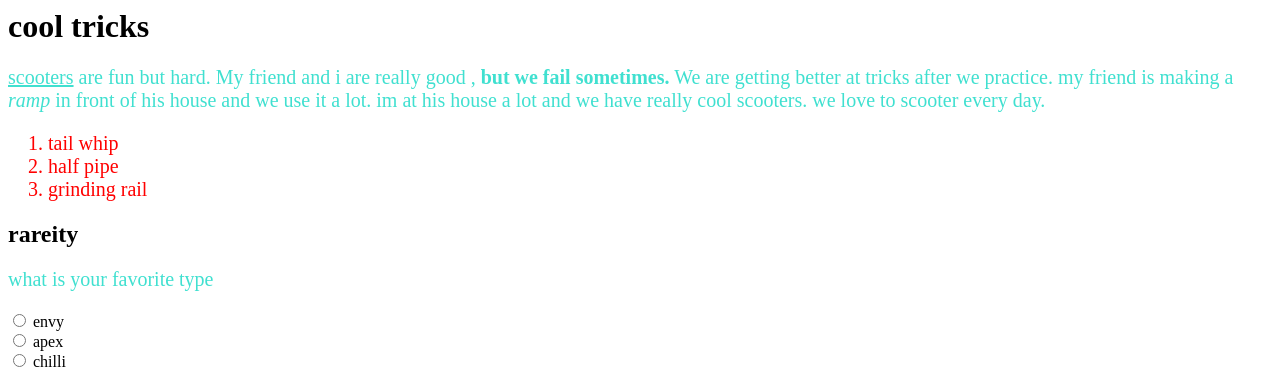
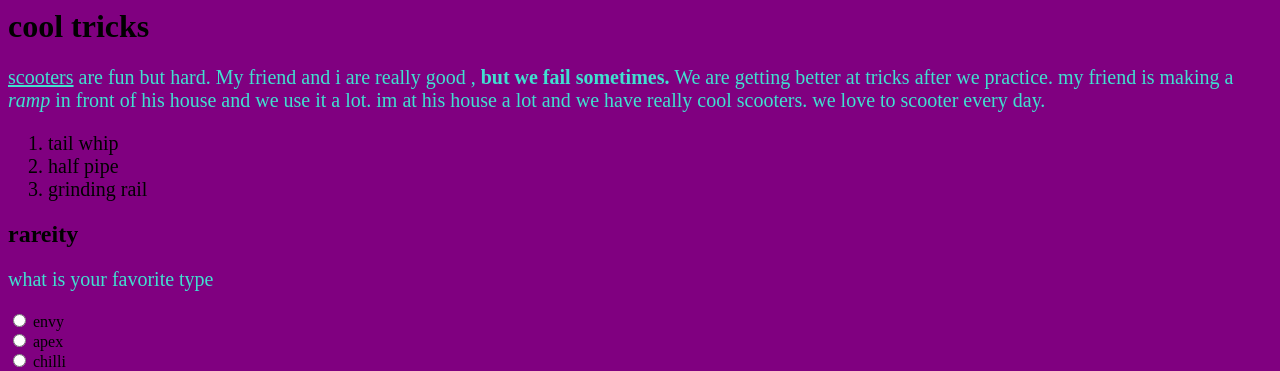
Before and after one commit to acidpopcorn2127/acidpopcorn2127.github.io, a plain HTML site: page index.html in a window 1280 px wide. Shown: the top 371 px of the page. Drawn offline with Linux system fonts and the light colour scheme.

Commit message:
Add files via upload

```diff
--- a/index.html
+++ b/index.html
@@ -5,7 +5,7 @@
 <style>
 </style>
 </head>
-<body>
+<body id="background">
  <h1> cool tricks</h1>
  <p> <u>scooters</u> are fun but hard. My friend and i are really good , <b>but we fail sometimes.</b> We are getting better at tricks after we practice. my friend is making a <i>ramp  </i> in front of his house and we use it a lot. im at his house a lot and we have really cool scooters. we love to scooter every day.  </p>
  <ol>
--- a/main.css
+++ b/main.css
@@ -2,8 +2,13 @@
 p{
 color: turquoise;
 font-size: 20px;
+
 }
 .listitem {
-color:red;
+color:;
 font-size:20px;
 }
+
+#background{
+	background-color:purple;
+}
```
